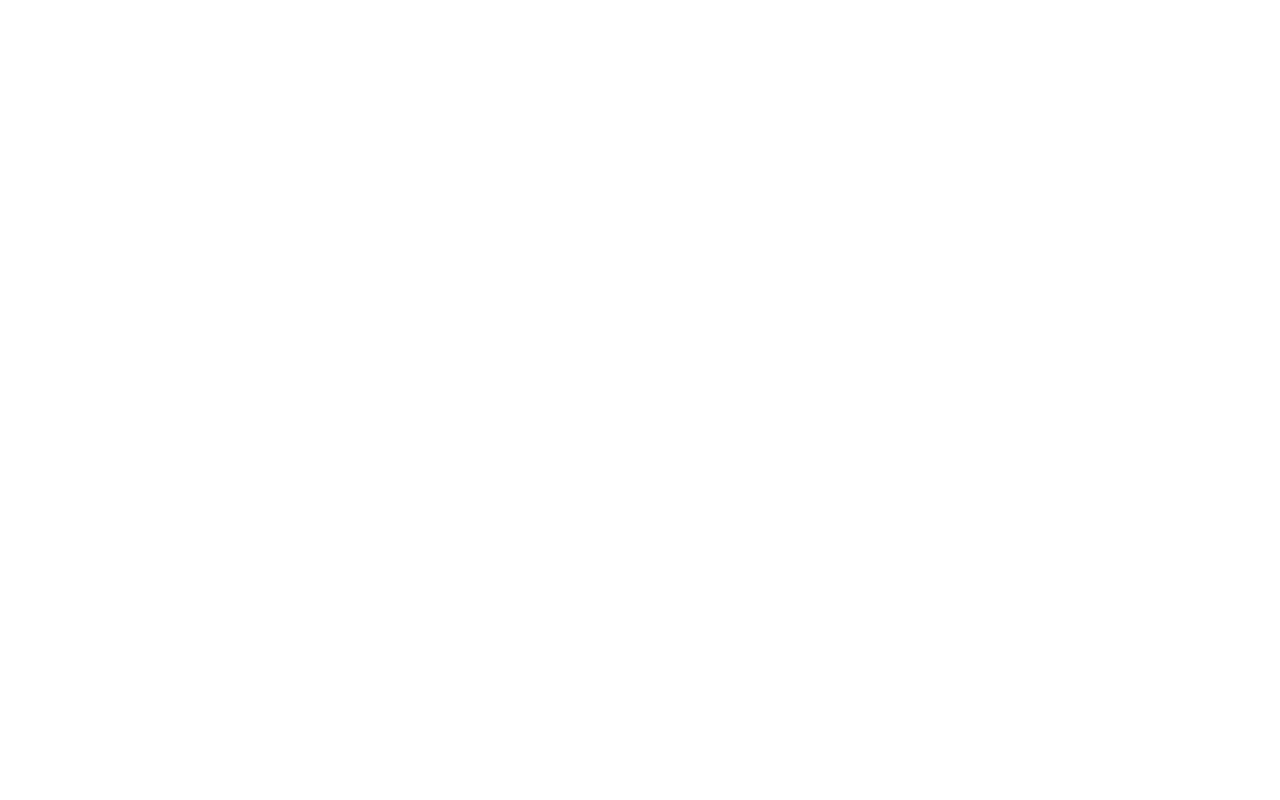
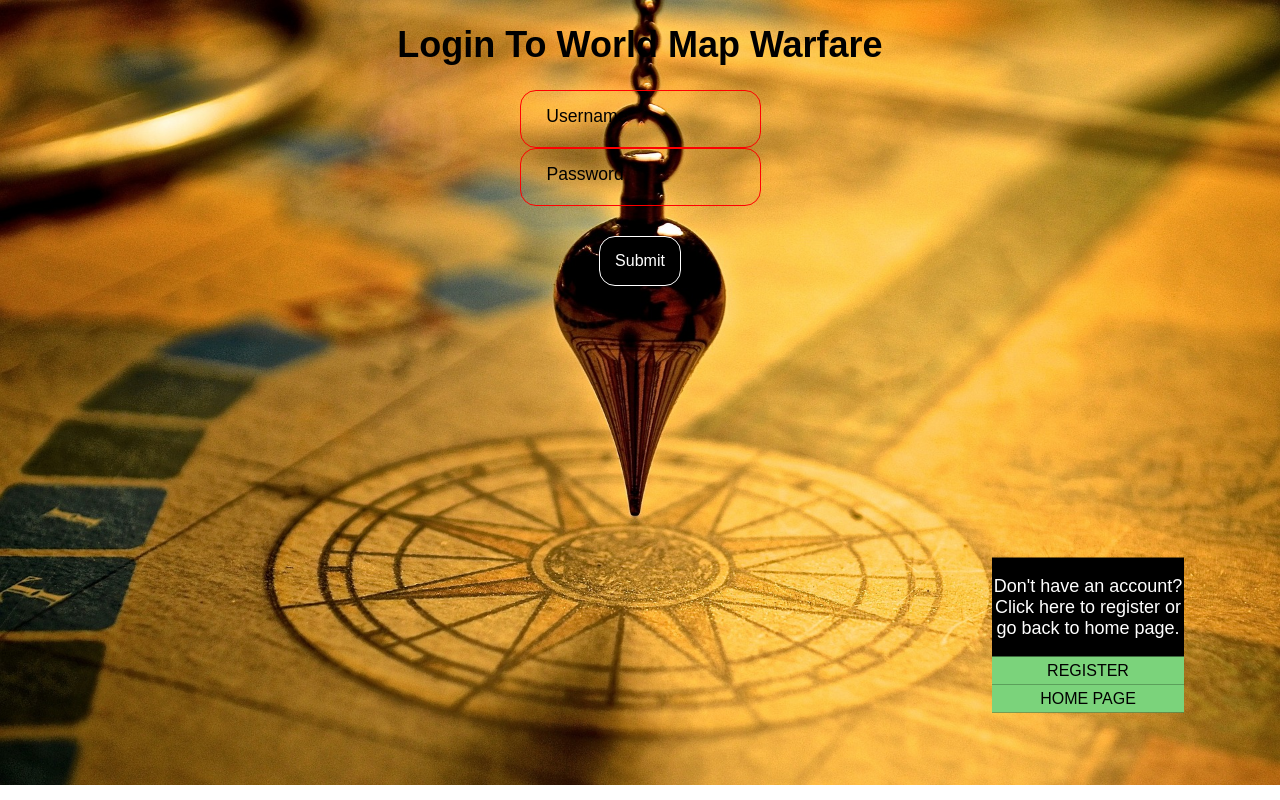
Before and after one commit to Dorrito5653/wmw-execute, a website: page src/login.html in a window 1280 px wide. Drawn offline with Linux system fonts and the light colour scheme.

Commit message:
added login function

```diff
--- /dev/null
+++ b/meta/form.css
@@ -0,0 +1,124 @@
+body {
+    background: url('../meta/backgrounds/formwallpaper.jpg') no-repeat;
+    background-size: cover;
+    font-family: Arial, Helvetica, sans-serif;
+}
+
+.header {
+    font-size: 36px;
+    text-align: center;
+    background: none;
+    color: black;
+}
+
+section{
+    text-align: center;
+    line-height: 75px;
+    font-size: 30px;
+    font-style: oblique;
+    /* background-image: url('../images/backgroundbanner.png'); */
+}
+
+body p {
+    text-align: center;
+    font-size: 18px;
+    background: none;
+    color: white;
+}
+
+.bottom {
+    margin: 0;
+    position: absolute;
+    top: 60%;
+    left: 85%;
+    background: black;
+    color: white;
+    transform: translate(-50%, 50%)
+}
+
+.bottom a {
+    display: block;
+    color: black;
+    background-color: #7bd37b;
+    padding: 5px;
+    text-decoration: none;
+    text-align: center;
+}
+
+.bottom a:hover {
+    background-color: #579457;
+    cursor: pointer;
+}
+
+.input-group {
+    position: relative;
+    color: black;
+}
+
+.input {
+    border: solid 1.5px;
+    border-radius: 1rem;
+    background: none;
+    padding: 1rem;
+    font-size: 1rem;
+    line-height: 1.5;
+    color: white;
+    background-color: initial;
+}
+
+.input-label {
+    position: absolute;
+    left: 50%;
+    top: 4%;
+    font-style: normal;
+    font-size: medium;
+    pointer-events: none;
+    transition: 150ms ease;
+    text-align: left;
+    transform: translateX(-90px) translateY(80%) scale(1.1);
+}
+
+.input:focus {
+    outline: none;
+    border: 1.5px solid rgb(63, 63, 240);
+}
+
+.input:focus ~ label {
+    transform: translateY(-30%) scale(0.8) translateX(-130px);
+}
+
+.input:valid ~ label {
+    display: none;
+}
+
+.input:valid {
+    border-color: cyan;
+}
+
+input:-webkit-autofill,
+input:-webkit-autofill:hover,
+input:-webkit-autofill:focus,
+input:-webkit-autofill:active {
+    transition: background-color 5000s ease-in-out 0s;
+    -webkit-text-fill-color: white !important;
+}
+
+.input:invalid {
+    border-color: red;
+}
+
+.submit {
+    background-color: black;
+    color: white;
+    font-size: 1rem;
+    padding: 15px;
+    border: 1px solid white;
+    border-radius: 1rem;
+    margin-top: 30px;
+}
+
+.submit:hover {
+    background: cyan;
+    transition: 0.5s ease;
+    cursor: pointer;
+}
--- a/src/login.html
+++ b/src/login.html
@@ -0,0 +1,34 @@
+<!DOCTYPE html>
+<html lang="en">
+<head>
+    <meta charset="UTF-8">
+    <meta http-equiv="X-UA-Compatible" content="IE=edge">
+    <meta name="viewport" content="width=device-width, initial-scale=1.0">
+    <meta name="google-signin-client_id" content="517195086576-3ibdkbf5bfhrn8alretrlf3ih4m72ld7.apps.googleusercontent.com">
+    <script src="scripts/login.js"></script>
+    <title>WMW Login</title>
+    <link rel="stylesheet" href="../meta/form.css">
+    <link rel="icon" href="../meta/favicon.ico" type="image/x-icon">
+</head>
+<body>
+    <center>
+        <h1 class="header">Login To World Map Warfare</h1>
+        <div class="input-group">
+            <input type="text" id="username" class="input" required>
+            <label class="input-label">Username</label>
+        </div>
+        <div class="input-group">
+            <input type="password" id="password" class="input" required>
+            <label class="input-label">Password</label>
+        </div>
+        <input type="submit" onclick="loginBySubmit()" class="submit">
+        <div id="my-signin2"></div>
+        <script src="https://apis.google.com/js/platform.js" onload="renderButton()" crossorigin="anonymous" async defer></script>
+    </center>
+    <div class="bottom">
+        <p>Don't have an account? Click here to register or go back to home page.</p>
+        <a href="dorrito5653.github.io/wmw-execute/src/register.html">REGISTER</a>
+        <a href="dorrito5653.github.io/wmw-execute/src/index.html">HOME PAGE</a>
+    </div>
+</body>
+</html>
--- a/src/scripts/login.js
+++ b/src/scripts/login.js
@@ -0,0 +1,43 @@
+function onSuccess(googleUser) {
+    console.log('Logged in as:' + googleUser.getBasicProfile().getName());
+}
+
+function onFaliure(error) {
+    console.log(error)
+}
+function renderButton(){
+    gapi.signin2.render('my-signin2', {
+        'scope': 'profile email',
+        'width': 240,
+        'height': 50,
+        'theme': 'dark',
+        'onsuccess': onSuccess,
+        'onFailure': onFaliure
+    })
+}
+
+async function loginBySubmit(){
+    let username = document.querySelector('#username').value;
+    let password = document.querySelector('#password').value;
+    if (username == '' || password == '') {
+        alert('Error, no username/password given');
+        return;
+    }
+
+    let url = `http://localhost:3000/acc/${username}`
+    let request = new XMLHttpRequest()
+    request.open("GET", url. true);
+    request.setRequestHeader('password', password)
+    request.send()
+    request.onload = function(){
+        let jsonResponse = `${request.response}`
+        if (request.status == 403) {
+            alert('Incorrect Password');
+            return
+        }
+        alert(jsonResponse)
+        let parsedRes = JSON.parse(jsonResponse)
+        let newWindow = window.open(`https://dorrito5653.github.io/wmw-execute/src/game.html`)
+        newWindow.localStorage.setItem('sessionId', `${parsedRes[0].sessionId}`)
+    }
+}
```
Also changed, not shown: src/index.html (+2 -0 lines), src/register.html (+36 -0 lines), meta/backgrounds/formwallpaper.jpg (added), src/game.html (added), 1 other file.
